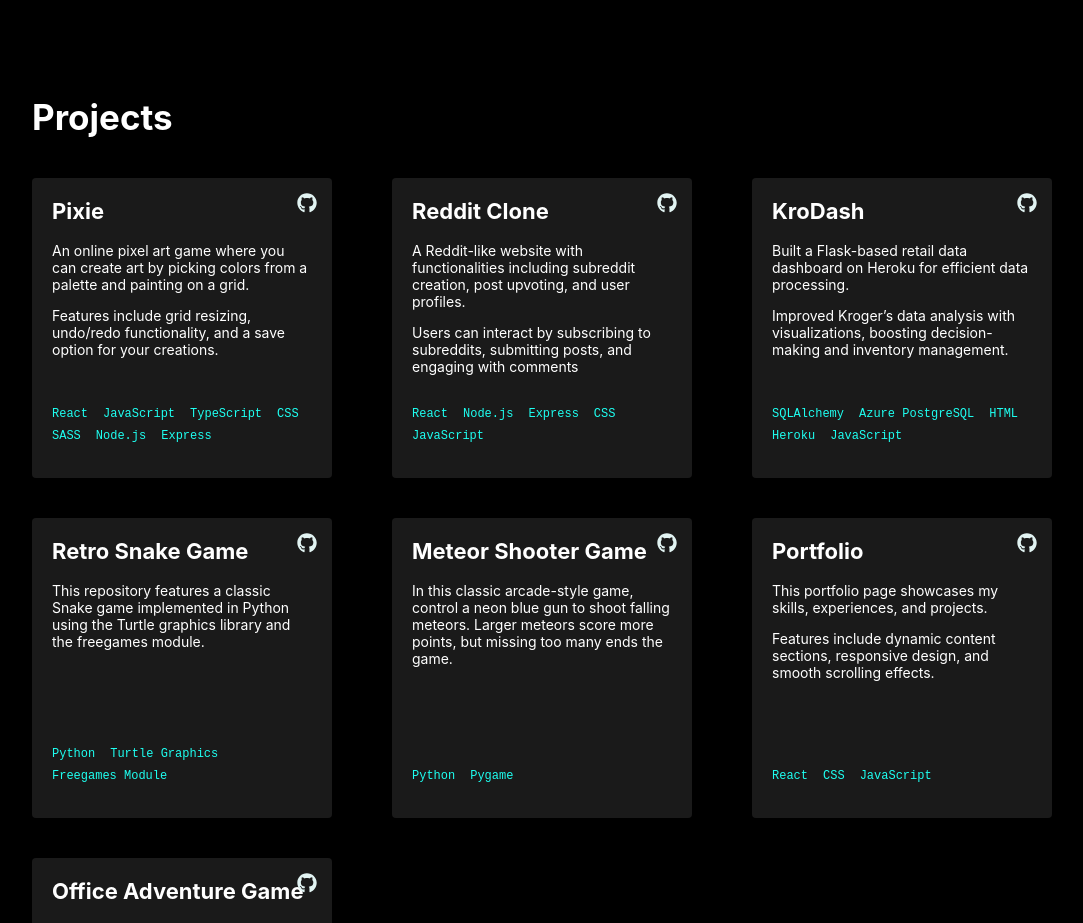
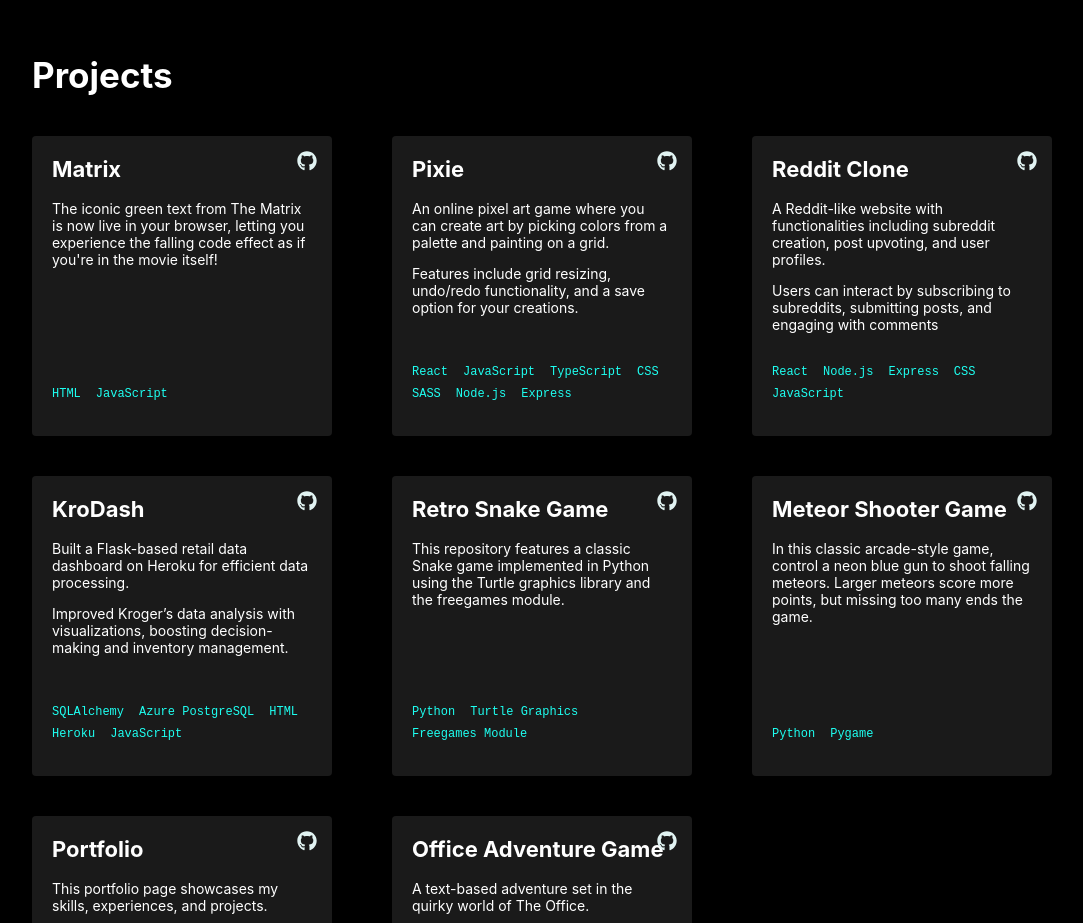
Before and after one commit to RJoshi141/portfolio, a React (Create React App) app: page / in a window 1280 px wide. Shown: the part 2140-3063 px from the top of the page, without its empty margins (118-1201 px from the left). Built offline with nearby package versions, Linux system fonts and the light colour scheme.

Commit message:
resume update

```diff
--- a/src/components/PortfolioPage.js
+++ b/src/components/PortfolioPage.js
@@ -134,31 +134,44 @@
                 <p className="intro-tagline1">
                     <span style={{ color: '#1EFFF1' }}>Fun fact:</span> I had the honor of being the Student Commencement Speaker at my graduation, representing the Spring 2024 undergraduate class with an impactful address at all three graduation ceremonies.
                      <a href="https://www.uc.edu/news/articles/2024/04/uc-recognizes-its-largest-graduating-class-in-history-in-three-days-of-commencement.html#:~:text=Undergraduate%20student%20speaker%20Ritika%20Joshi" target="_blank" rel="noopener noreferrer" className="speech-button">Check out the highlights</a></p>
-
-
-
-
             </section>
 
             <section id="experience" className="section experience-section" ref={experienceRef}>
                 <h1>Experience</h1>
                 <div className="experience-menu">
                     <div className={`experience-item ${activeExperience === 1 ? 'active' : ''}`} onClick={() => setActiveExperience(1)}>
-                        Toyota Motors Manufacturing Kentucky
+                        Bright Mind Enrichment San Francicso
                         {activeExperience === 1 && <div className="line"></div>}
                     </div>
                     <div className={`experience-item ${activeExperience === 2 ? 'active' : ''}`} onClick={() => setActiveExperience(2)}>
-                        BECO VENTURES Singapore
+                        Toyota Motors Manufacturing Kentucky
                         {activeExperience === 2 && <div className="line"></div>}
                     </div>
                     <div className={`experience-item ${activeExperience === 3 ? 'active' : ''}`} onClick={() => setActiveExperience(3)}>
+                        BECO VENTURES Singapore
+                        {activeExperience === 3 && <div className="line"></div>}
+                    </div>
+                    <div className={`experience-item ${activeExperience === 4 ? 'active' : ''}`} onClick={() => setActiveExperience(4)}>
                         P&G Cincinnati
-                        {activeExperience === 3 && <div className="line"></div>}
+                        {activeExperience === 4 && <div className="line"></div>}
                     </div>
                 </div>
 
                 <div className="experience-details">
                     {activeExperience === 1 && (
+                        <div>
+                            <div className="experience-heading">
+                                <h2>UI/UX Web Developer | BMEAS San Francicso, CA</h2>
+                                <p className="experience-timeline">September 2024 – Present</p>
+                            </div>
+                            <ul className="experience-bullets">
+                                <li>Led the integration of front-end features with back-end services, ensuring functionality aligned with user and stakeholder requirements</li>
+                                <li>Enhanced the user experience by creating a seamless data flow across critical web pages, aligning website performance with brand objectives and ensuring consistent cross-device accessibility</li>
+                                <li>Leveraged RESTful APIs, Figma for design, and WordPress, HTML, and CSS to build user-friendly and visually cohesive web pages that effectively communicate the brand’s mission and improve engagement</li>
+                            </ul>
+                        </div>
+                    )}
+                    {activeExperience === 2 && (
                         <div>
                             <div className="experience-heading">
                                 <h2>STEM Co-op [Production Control] | TMMK Georgetown, KY</h2>
@@ -172,7 +185,7 @@
                             </ul>
                         </div>
                     )}
-                    {activeExperience === 2 && (
+                    {activeExperience === 3 && (
                         <div>
                             <div className="experience-heading">
                                 <h2>CS Intern [UI Process Engineer] | BECO VENTURES, Singapore</h2>
@@ -185,7 +198,7 @@
                             </ul>
                         </div>
                     )}
-                    {activeExperience === 3 && (
+                    {activeExperience === 4 && (
                         <div>
                             <div className="experience-heading">
                                 <h2>CS Co-op [Data Analyst] | UC Simulation Center - P&G Cincinnati, OH</h2>
@@ -205,6 +218,19 @@
     <h1>Projects</h1>
     <div className="projects-grid">
 
+        <div className="project-box">
+                <a href="https://github.com/RJoshi141/matrix" target="_blank" rel="noopener noreferrer" className="project-link">
+                    <FaGithub className="github-icon top-right" />
+                </a>
+                <div className="project-content">
+                    <h2>Matrix</h2>
+                    <p>The iconic green text from The Matrix is now live in your browser, letting you experience the falling code effect as if you're in the movie itself!</p>
+                    <p className="tech-stack">
+                        <span>HTML</span>
+                        <span>JavaScript</span>
+                    </p>
+                </div>
+        </div>
         <div className="project-box">
             <a href="https://github.com/RJoshi141/pixie" target="_blank" rel="noopener noreferrer" className="project-link">
                 <FaGithub className="github-icon top-right" />
```
Also changed, not shown: 1 other file (tests, documents, lock files or other folders).
